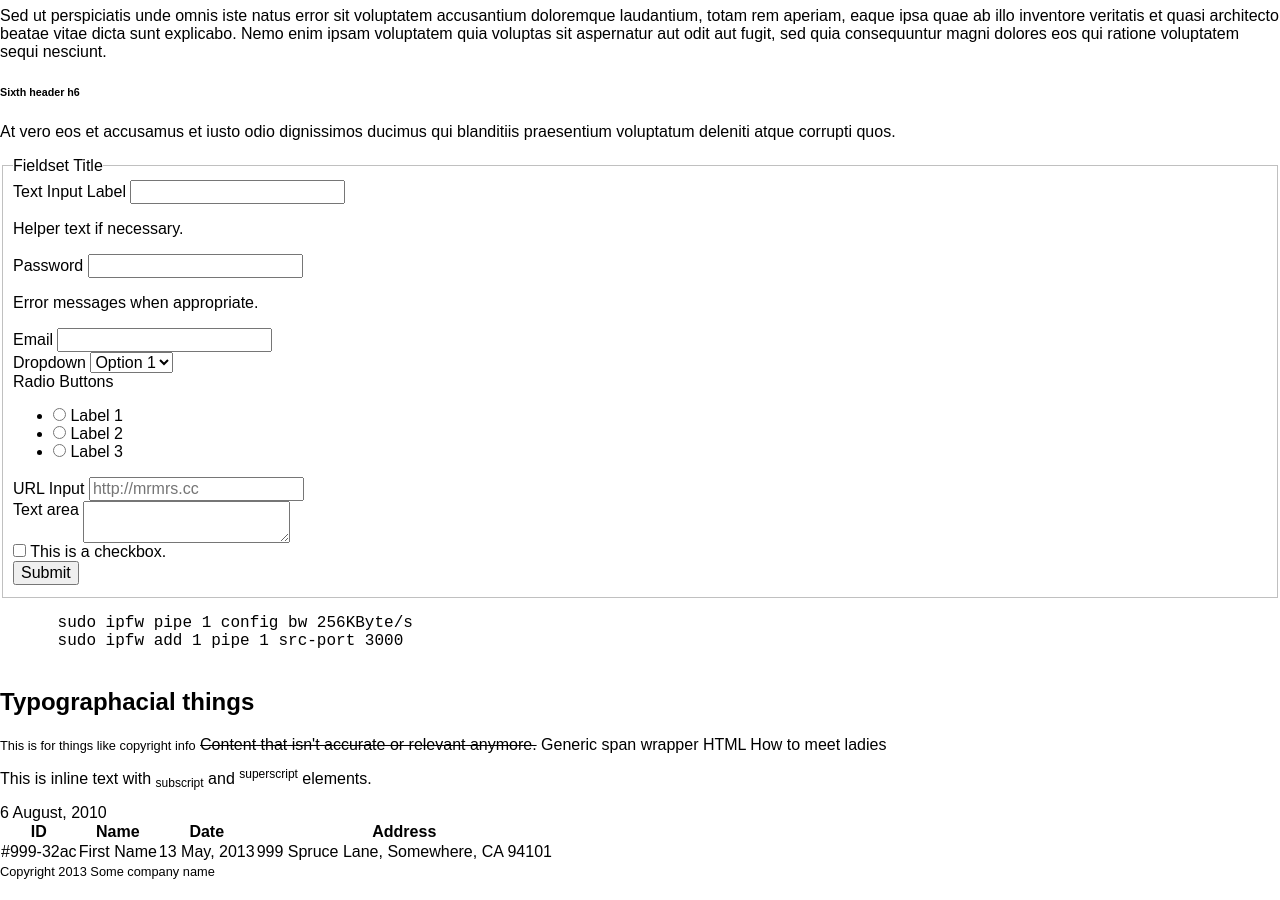
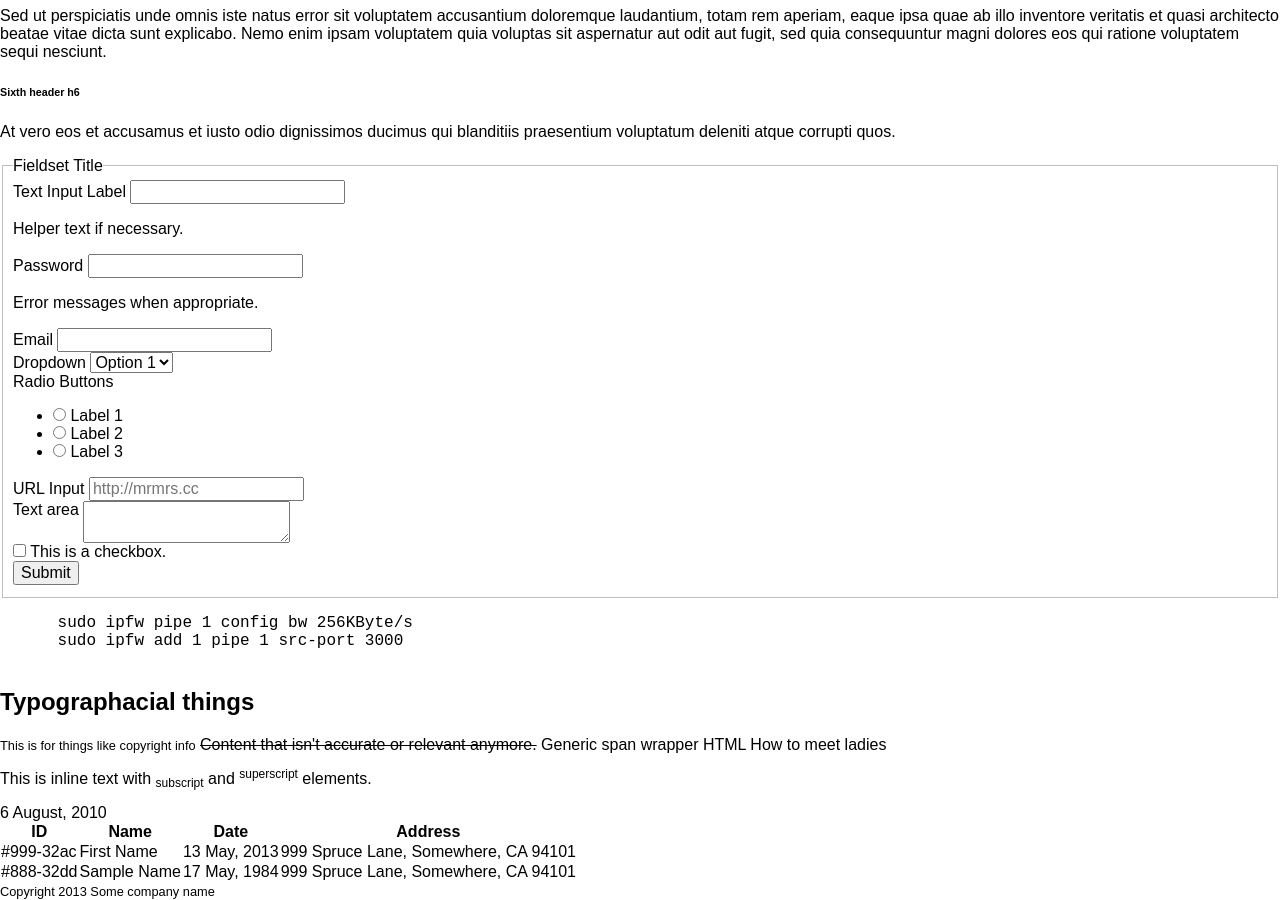
Before and after one commit to mrmrs/html, a Jekyll site: the page built from index.html, in a window 1280 px wide and 900 px high, scrolled down 1313 px. Built offline with Jekyll 4.4.1, drawn with Linux system fonts in a browser that asks for light colours.

Commit message:
Sup haters.

```diff
--- a/index.html
+++ b/index.html
@@ -244,6 +244,12 @@ layout: default
         <td>13 May, 2013</dt>
         <td>999 Spruce Lane, Somewhere, CA 94101</td>
       </tr>
+      <tr>
+        <td>#888-32dd</dt>
+        <td>Sample Name</dt>
+        <td>17 May, 1984</dt>
+        <td>999 Spruce Lane, Somewhere, CA 94101</td>
+      </tr>
     </tbody>
   </table>
 </section>
```
